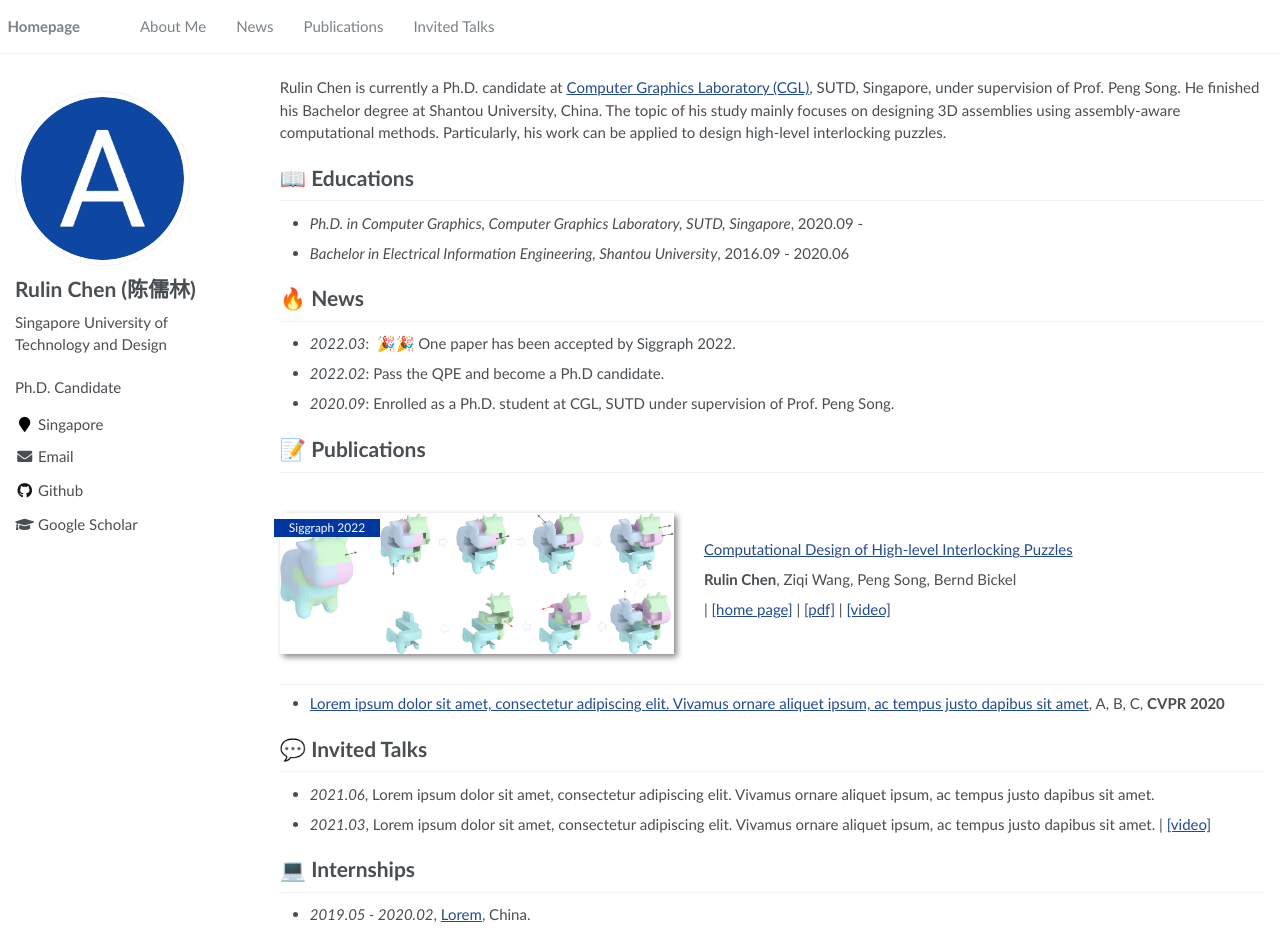
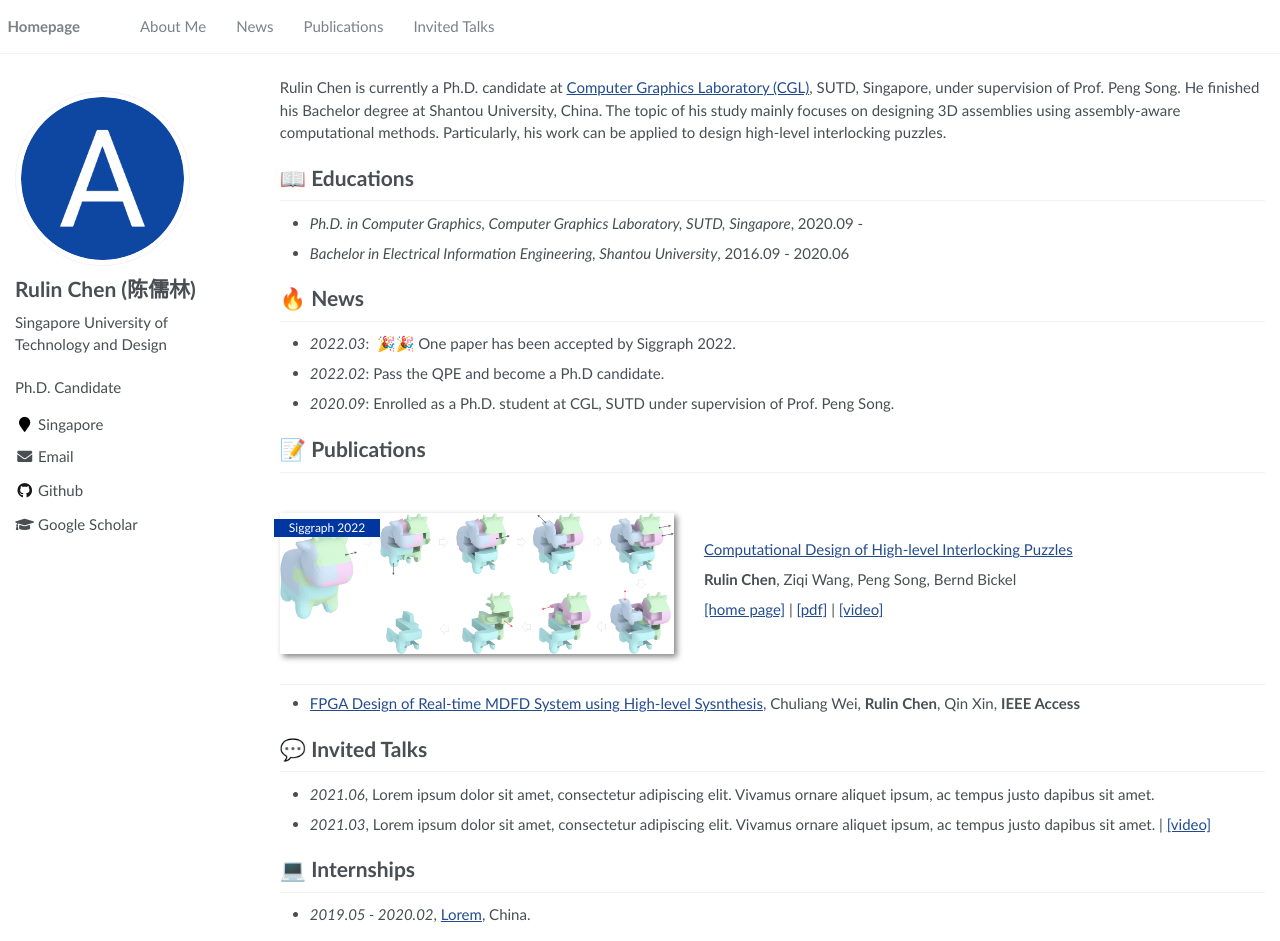
Before and after one commit to Linsanity81/linsanity81.github.io, a Jekyll site: the page built from _pages/about.md, in a window 1280 px wide and 941 px high. Built offline with Jekyll 4.4.1, drawn with Linux system fonts in a browser that asks for light colours.

Commit message:
Update about.md

```diff
--- a/_pages/about.md
+++ b/_pages/about.md
@@ -37,12 +37,12 @@ Rulin Chen is currently a Ph.D. candidate at <a href="https://https://sutd-cgl.g
 
 **Rulin Chen**, Ziqi Wang, Peng Song, Bernd Bickel
 
-\| [\[home page\]](https://github.com/) \| [\[pdf\]](https://github.com/) \| [\[video\]](https://github.com/)
+[\[home page\]](https://github.com/) \| [\[pdf\]](https://github.com/) \| [\[video\]](https://github.com/)
 
 </div>
 </div>
 
-- [Lorem ipsum dolor sit amet, consectetur adipiscing elit. Vivamus ornare aliquet ipsum, ac tempus justo dapibus sit amet](https://github.com), A, B, C, **CVPR 2020**
+- [FPGA Design of Real-time MDFD System using High-level Sysnthesis](https://github.com), Chuliang Wei, **Rulin Chen**, Qin Xin, **IEEE Access**
 
 # 💬 Invited Talks
 - *2021.06*, Lorem ipsum dolor sit amet, consectetur adipiscing elit. Vivamus ornare aliquet ipsum, ac tempus justo dapibus sit amet.
```
